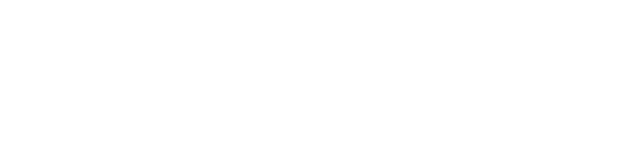
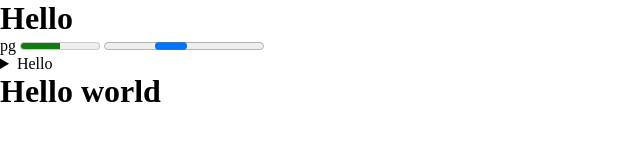
Before and after one commit to tonoy3125/digital-products-b8, a plain HTML site: page test.html in a window 1280 px wide. Shown: the whole page, without its empty margins (0-640 px from the left). Drawn offline with Linux system fonts and the light colour scheme.

Commit message:
done funny part

```diff
--- a/test.css
+++ b/test.css
@@ -0,0 +1,4 @@
+*{
+    margin: 0px;
+    padding: 0px;
+}
--- a/test.html
+++ b/test.html
@@ -1,11 +1,29 @@
 <!DOCTYPE html>
 <html lang="en">
+
 <head>
     <meta charset="UTF-8">
     <meta name="viewport" content="width=device-width, initial-scale=1.0">
     <title>Document</title>
+    <link rel="stylesheet" href="test.css">
 </head>
+
 <body>
+    <h1>Hello</h1>
+    <label for="disk">pg</label>
+    <meter id="disk" value="0.5">
+
+    </meter>
+    <progress id="">
+
+    </progress>
+    <details>
+        <summary>Hello</summary>
+        <p>Lorem, ipsum dolor sit amet consectetur adipisicing elit. Hic, adipisci!</p>
+    </details>
+
+<h1 class="test">Hello world</h1>
 
 </body>
+
 </html>
```
